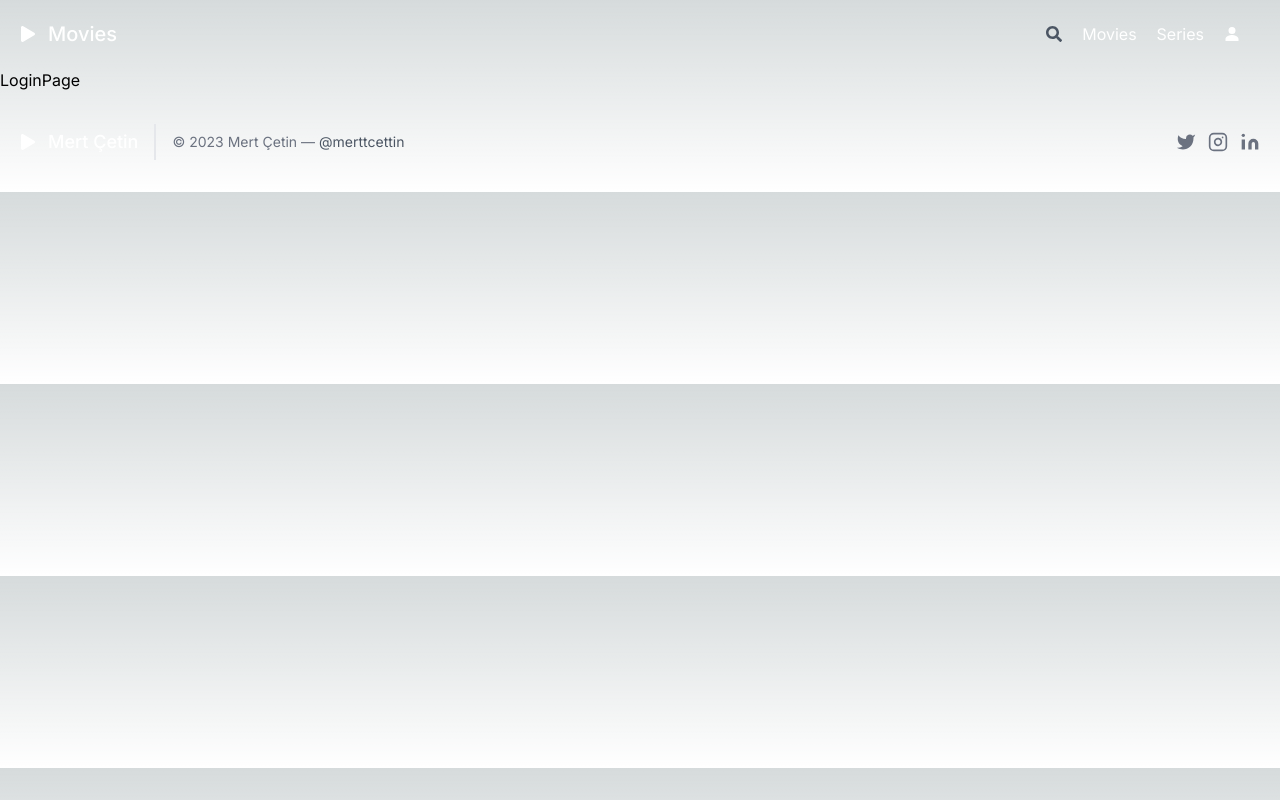
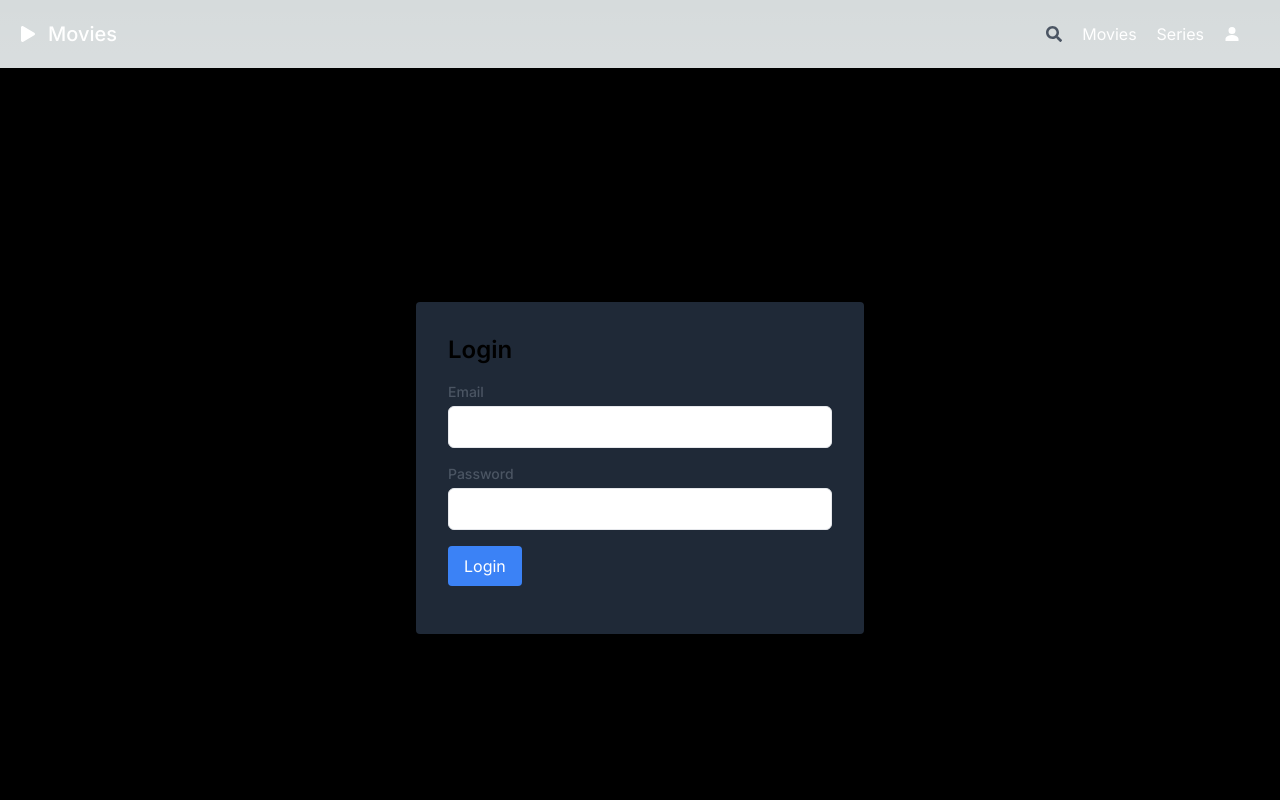
Before and after one commit to mertcetiin/Movie-WebSite, a Next.js app: page /login in a window 1280 px wide. Shown: the top 800 px of the page. Built offline with nearby package versions, Linux system fonts and the light colour scheme.

Commit message:
loginPaga basic design added

```diff
--- a/app/login/page.tsx
+++ b/app/login/page.tsx
@@ -2,7 +2,44 @@
 
 function LoginPage() {
     return (
-        <div>LoginPage</div>
+        <div className="flex items-center justify-center min-h-screen bg-black">
+            <div className="bg-gray-800 p-8 rounded shadow-md w-full max-w-md">
+                <h2 className="text-2xl font-semibold mb-4">Login</h2>
+                <form>
+                    <div className="mb-4">
+                        <label htmlFor="email" className="block text-sm font-medium text-gray-600">
+                            Email
+                        </label>
+                        <input
+                            type="email"
+                            id="email"
+                            name="email"
+                            className="mt-1 p-2 w-full border rounded-md"
+                            required
+                        />
+                    </div>
+                    <div className="mb-4">
+                        <label htmlFor="password" className="block text-sm font-medium text-gray-600">
+                            Password
+                        </label>
+                        <input
+                            type="password"
+                            id="password"
+                            name="password"
+                            className="mt-1 p-2 w-full border rounded-md"
+                            required
+                        />
+                    </div>
+                    <div className="mb-4">
+                        <button
+                            type="button"
+                            className="bg-blue-500 text-white px-4 py-2 rounded hover:bg-blue-600">
+                            Login
+                        </button>
+                    </div>
+                </form>
+            </div>
+        </div>
     )
 }
 
```
